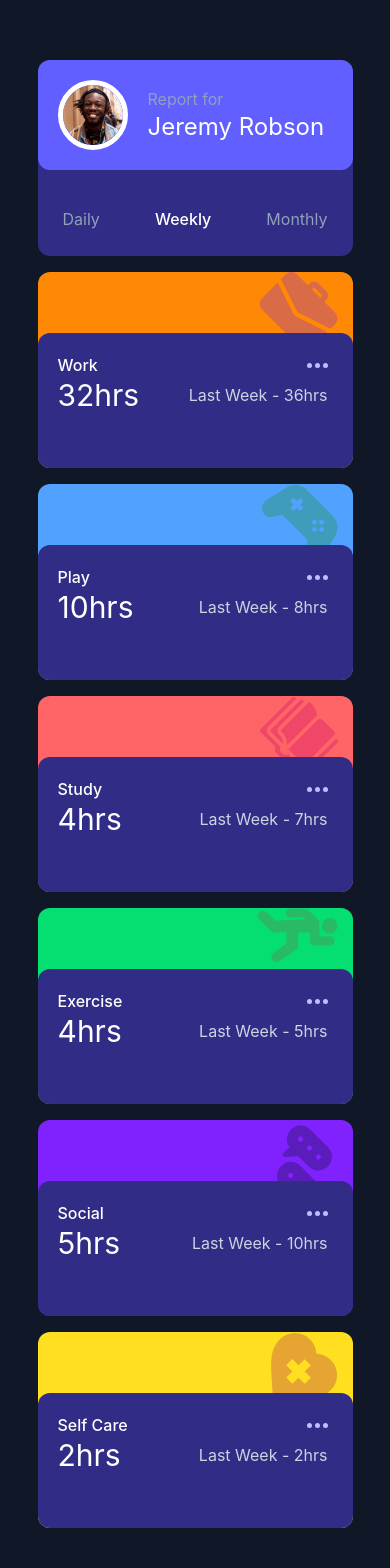
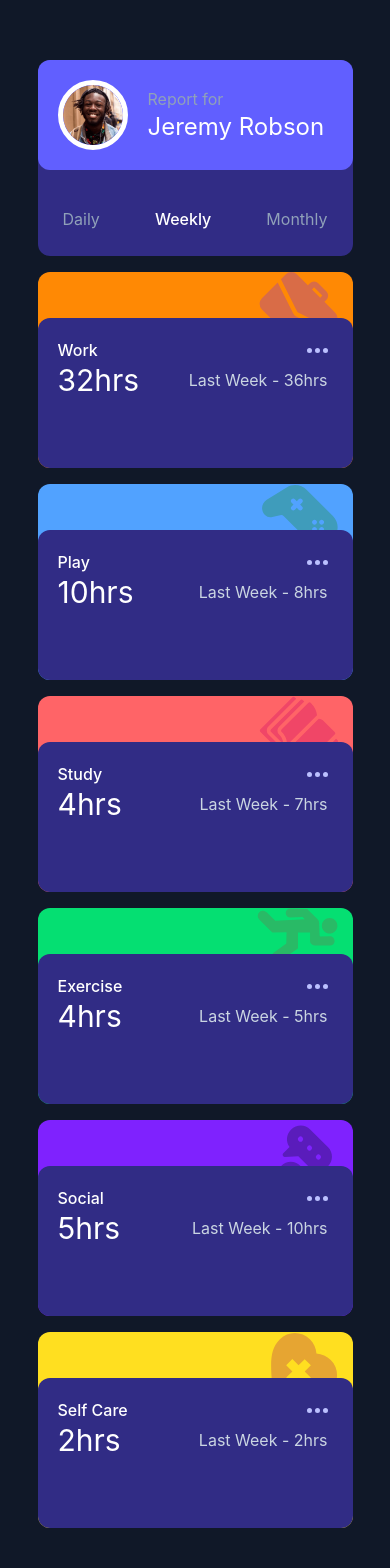
Before and after one commit to JoshuaM04/Time-Tracking-Dashboard, a React (Vite) app in the folder time-tracking-dashboard/: page / in a window 390 px wide. Shown: the top 1568 px of the page. Built offline with nearby package versions, Linux system fonts and the light colour scheme.

Commit message:
Adjusted the min-height of the boxes on mobile resolutions.

```diff
--- a/time-tracking-dashboard/src/App.jsx
+++ b/time-tracking-dashboard/src/App.jsx
@@ -23,7 +23,7 @@ export default function Dashboard() {
         </div>
 
         <section className="bg-orange-400 rounded-xl flex items-end bg-[url(assets/images/icon-work.svg)] bg-no-repeat bg-position-[top_right_15px] xl:min-w-[100px]">
-          <div className="flex-col justify-between box bg-indigo-900 rounded-xl p-[20px] text-white w-full min-h-[135px] xl:flex-col xl:min-h-[180px]">
+          <div className="flex-col justify-between box bg-indigo-900 rounded-xl p-[20px] text-white w-full min-h-[150px] xl:flex-col xl:min-h-[180px]">
             <div className="flex justify-between">
               <h2 className="font-medium">Work</h2>
               <button type="button" className="min-h-[24px] hover:bg-violet-500 active:bg-violet-800 p-[5px] rounded-lg" aria-label="drop-down menu"><img src={btnIcon} /></button>
@@ -45,7 +45,7 @@ export default function Dashboard() {
         </section>
 
         <section className="bg-blue-400 rounded-xl flex items-end bg-[url(assets/images/icon-play.svg)] bg-no-repeat bg-position-[top_right_15px] xl:min-w-[100px]">
-          <div className="flex-col justify-between box bg-indigo-900 rounded-xl p-[20px] text-white w-full min-h-[135px] xl:flex-col xl:min-h-[180px]">
+          <div className="flex-col justify-between box bg-indigo-900 rounded-xl p-[20px] text-white w-full min-h-[150px] xl:flex-col xl:min-h-[180px]">
             <div className="flex justify-between">
               <h2 className="font-medium">Play</h2>
               <button type="button" className="min-h-[24px] hover:bg-violet-500 active:bg-violet-800 p-[5px] rounded-lg" aria-label="drop-down menu"><img src={btnIcon} /></button>
@@ -67,7 +67,7 @@ export default function Dashboard() {
         </section>
 
         <section className="bg-red-400 rounded-xl flex items-end bg-[url(assets/images/icon-study.svg)] bg-no-repeat bg-position-[top_right_15px]">
-          <div className="flex-col justify-between box bg-indigo-900 rounded-xl p-[20px] text-white w-full min-h-[135px] xl:flex-col xl:min-h-[180px]">
+          <div className="flex-col justify-between box bg-indigo-900 rounded-xl p-[20px] text-white w-full min-h-[150px] xl:flex-col xl:min-h-[180px]">
             <div className="flex justify-between">
               <h2 className="font-medium">Study</h2>
               <button type="button" className="min-h-[24px] hover:bg-violet-500 active:bg-violet-800 p-[5px] rounded-lg" aria-label="drop-down menu"><img src={btnIcon} /></button>
@@ -89,7 +89,7 @@ export default function Dashboard() {
         </section>
 
         <section className="bg-green-400 rounded-xl flex items-end bg-[url(assets/images/icon-exercise.svg)] bg-no-repeat bg-position-[top_right_15px]">
-          <div className="flex-col justify-between box bg-indigo-900 rounded-xl p-[20px] text-white w-full min-h-[135px] xl:flex-col xl:min-h-[180px]">
+          <div className="flex-col justify-between box bg-indigo-900 rounded-xl p-[20px] text-white w-full min-h-[150px] xl:flex-col xl:min-h-[180px]">
             <div className="flex justify-between">
               <h2 className="font-medium">Exercise</h2>
               <button type="button" className="min-h-[24px] hover:bg-violet-500 active:bg-violet-800 p-[5px] rounded-lg" aria-label="drop-down menu"><img src={btnIcon} /></button>
@@ -111,7 +111,7 @@ export default function Dashboard() {
         </section>
 
         <section className="bg-violet-600 rounded-xl flex items-end bg-[url(assets/images/icon-social.svg)] bg-no-repeat bg-position-[top_right_15px]">
-          <div className="flex-col justify-between box bg-indigo-900 rounded-xl p-[20px] text-white w-full min-h-[135px] xl:flex-col xl:min-h-[180px]">
+          <div className="flex-col justify-between box bg-indigo-900 rounded-xl p-[20px] text-white w-full min-h-[150px] xl:flex-col xl:min-h-[180px]">
             <div className="flex justify-between">
               <h2 className="font-medium">Social</h2>
               <button type="button" className="min-h-[24px] hover:bg-violet-500 active:bg-violet-800 p-[5px] rounded-lg" aria-label="drop-down menu"><img src={btnIcon} /></button>
@@ -133,7 +133,7 @@ export default function Dashboard() {
         </section>
 
         <section className="bg-yellow-300 rounded-xl flex items-end bg-[url(assets/images/icon-self-care.svg)] bg-no-repeat bg-position-[top_right_15px]">
-          <div className="flex-col justify-between box bg-indigo-900 rounded-xl p-[20px] text-white w-full min-h-[135px] xl:flex-col xl:min-h-[180px]">
+          <div className="flex-col justify-between box bg-indigo-900 rounded-xl p-[20px] text-white w-full min-h-[150px] xl:flex-col xl:min-h-[180px]">
             <div className="flex justify-between">
               <h2 className="font-medium">Self Care</h2>
               <button type="button" className="min-h-[24px] hover:bg-violet-500 active:bg-violet-800 p-[5px] rounded-lg" aria-label="drop-down menu"><img src={btnIcon} /></button>
```
